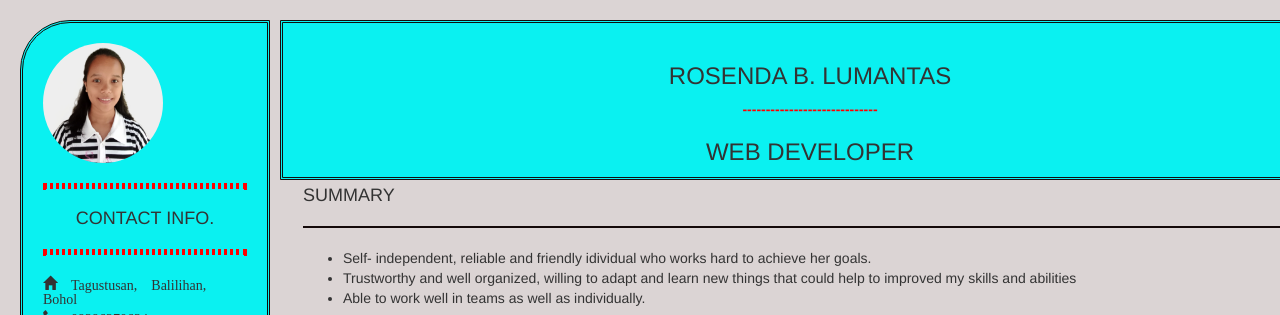
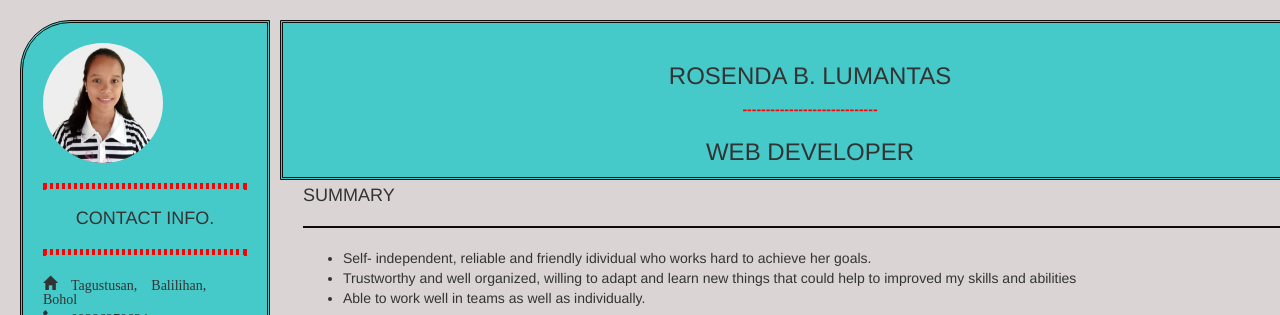
Before and after one commit to rosenda2002/index, a plain HTML site: page index.html in a window 1280 px wide. Shown: the top 315 px of the page. Drawn offline with nearby package versions, Linux system fonts and the light colour scheme.

Commit message:
Update style.css

```diff
--- a/style.css
+++ b/style.css
@@ -8,7 +8,7 @@
   }
 
   .grid-item {
-    background-color: rgb(10, 241, 241);
+   background-color: rgba(26, 199, 199, 0.774);
     padding: 20px;
 
   }
```
